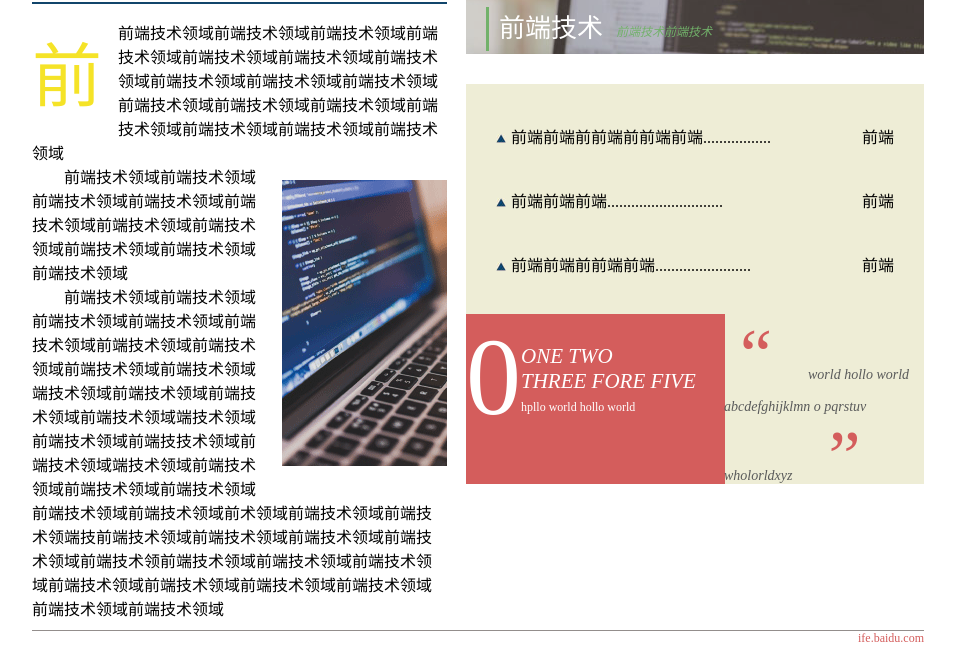
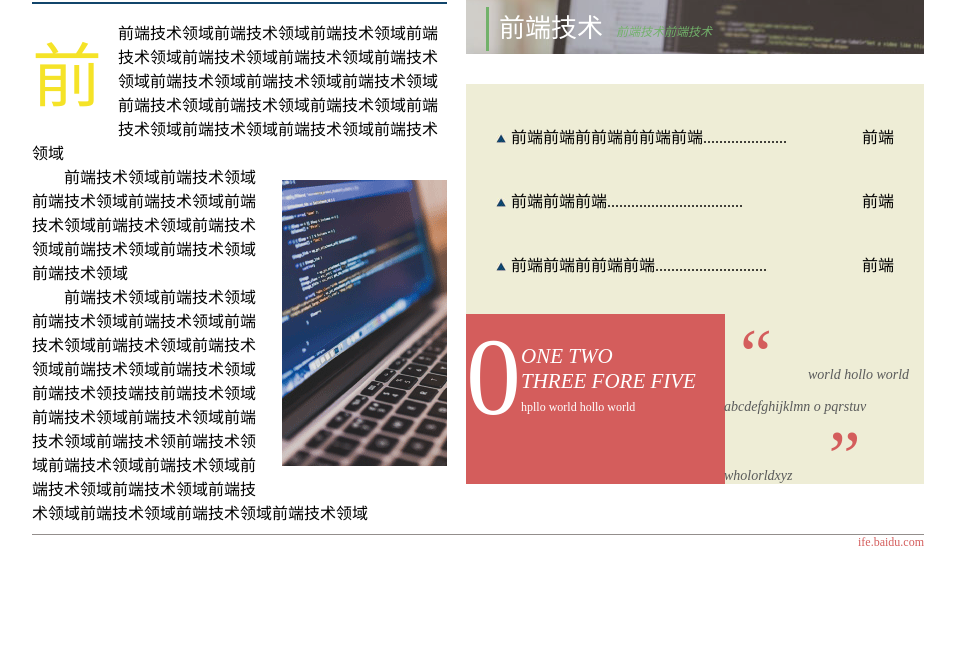
Before and after one commit to SeaE/2016IFE, a plain HTML site: page task_1_6.html in a window 1280 px wide. Shown: the part 842-1488 px from the top of the page, without its empty margins (118-1073 px from the left). After the commit the page ends 1392 px from the top, so only its background shows below. Drawn offline with Linux system fonts and the light colour scheme.

Commit message:
change task6

```diff
--- a/task_1_6.html
+++ b/task_1_6.html
@@ -60,7 +60,7 @@
 		<div class="con3_left_buttom">
 			<p><span>前</span>前端技术领域前端技术领域前端技术领域前端技术领域前端技术领域前端技术领域前端技术领域前端技术领域前端技术领域前端技术领域前端技术领域前端技术领域前端技术领域前端技术领域前端技术领域前端技术领域前端技术领域</p>
 			<p class="indent"><img src="img/task_1_6/img3.gif" alt="">前端技术领域前端技术领域前端技术领域前端技术领域前端技术领域前端技术领域前端技术领域前端技术领域前端技术领域前端技术领域</p>
-			<p class="indent">前端技术领域前端技术领域前端技术领域前端技术领域前端技术领域前端技术领域前端技术领域前端技术领域前端技术领域端技术领域前端技术领域前端技术领域前端技术领域端技术领域前端技术领域前端技技术领域前端技术领域端技术领域前端技术领域前端技术领域前端技术领域前端技术领域前端技术领域前术领域前端技术领域前端技术领端技前端技术领域前端技术领域前端技术领域前端技术领域前端技术领前端技术领域前端技术领域前端技术领域前端技术领域前端技术领域前端技术领域前端技术领域前端技术领域前端技术领域</p>
+			<p class="indent">前端技术领域前端技术领域前端技术领域前端技术领域前端技术领域前端技术领域前端技术领域前端技术领域前端技术领域前端技术领技端技前端技术领域前端技术领域前端技术领域前端技术领域前端技术领前端技术领域前端技术领域前端技术领域前端技术领域前端技术领域前端技术领域前端技术领域前端技术领域前端技术领域</p>
 		</div>
 	</div>
 			<div class="con3_right">
@@ -72,9 +72,9 @@
 		</div>
 		<div class="con3_right_buttom">
 			<ul>
-				<li><img src="img/task_1_6/img4.jpg" alt=""><span class="li_l">前端前端前前端前前端前端</span>.................<span class="li_r">前端</span></li>
-				<li><img src="img/task_1_6/img4.jpg" alt=""><span class="li_l">前端前端前端</span>.............................<span class="li_r">前端</span></li>
-				<li><img src="img/task_1_6/img4.jpg" alt=""><span class="li_l">前端前端前前端前端</span>........................<span class="li_r">前端</span></li>
+				<li><img src="img/task_1_6/img4.jpg" alt=""><span class="li_l">前端前端前前端前前端前端</span>.....................<span class="li_r">前端</span></li>
+				<li><img src="img/task_1_6/img4.jpg" alt=""><span class="li_l">前端前端前端</span>..................................<span class="li_r">前端</span></li>
+				<li><img src="img/task_1_6/img4.jpg" alt=""><span class="li_l">前端前端前前端前端</span>............................<span class="li_r">前端</span></li>
 			</ul>
 			<div class="zero">
 				<span>0</span><p>ONE TWO<br>THREE FORE FIVE</p>
```
